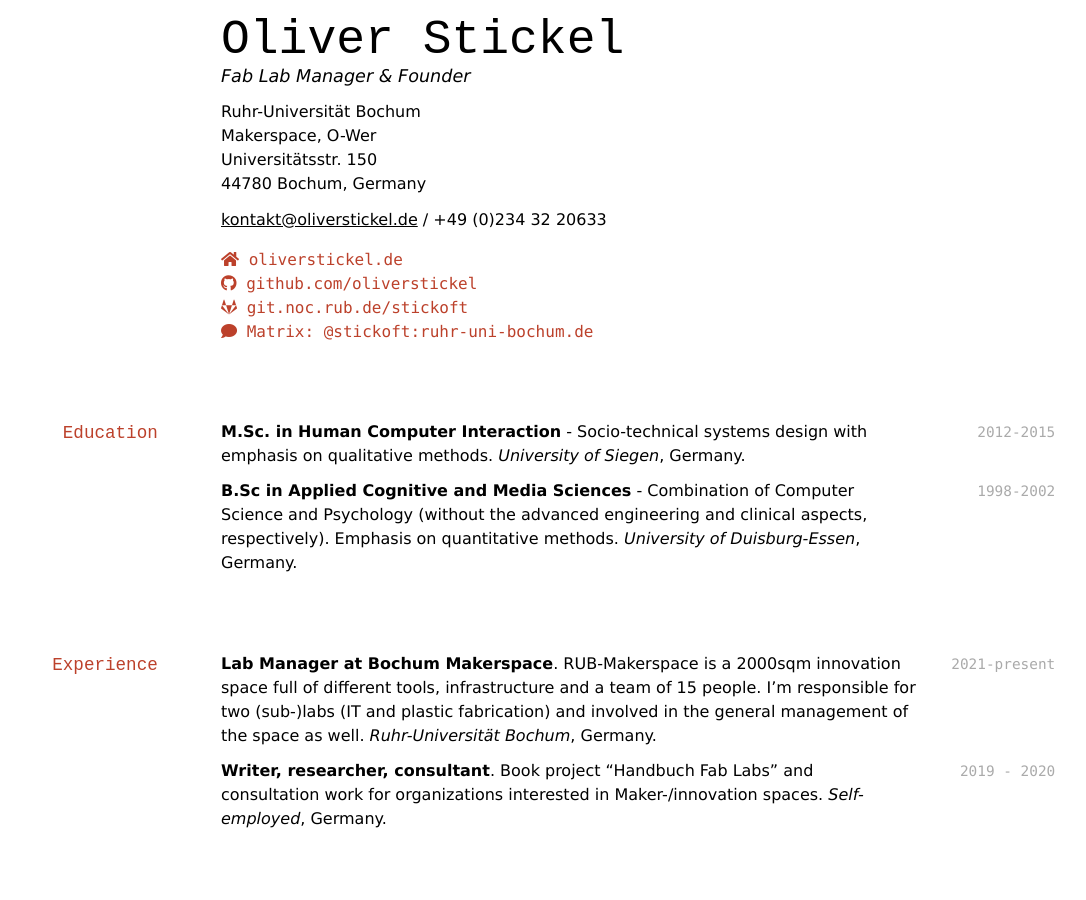
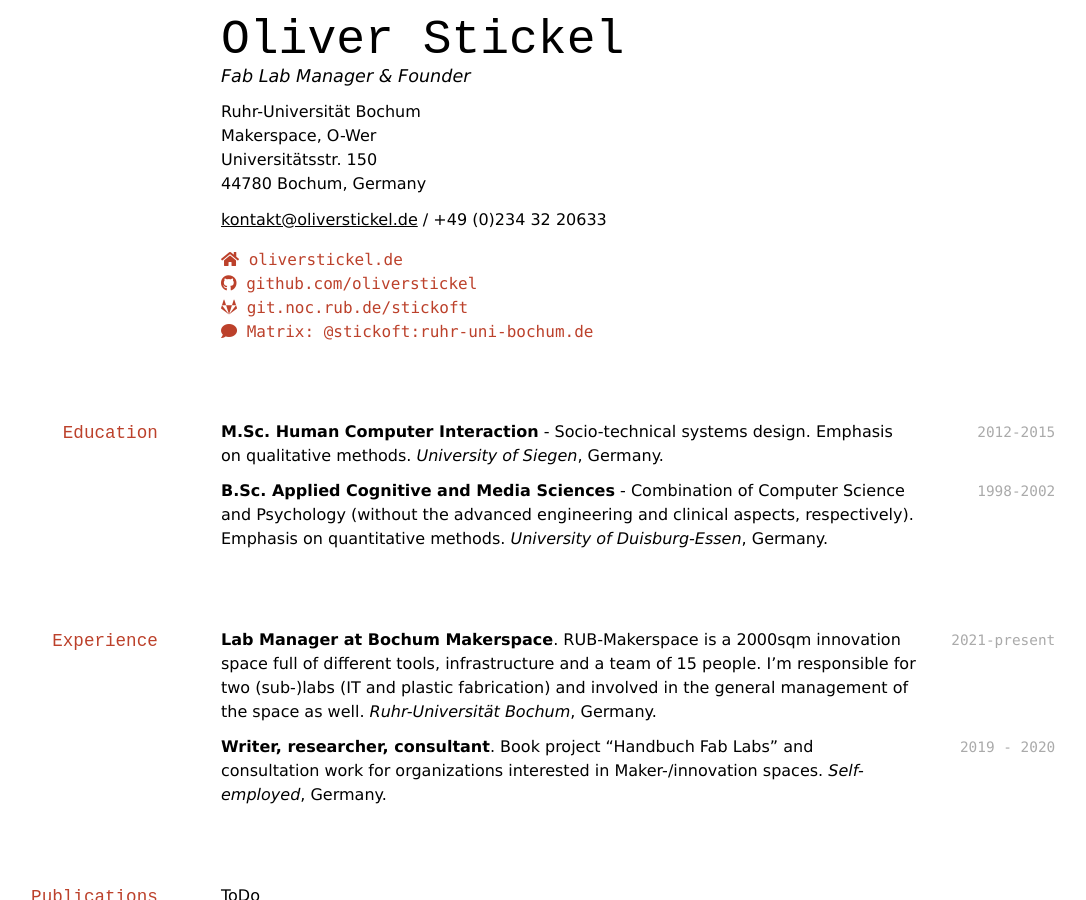
Before and after one commit to oliverstickel/oliverstickel.github.io, a Jekyll site: the page built from index.md, in a window 1280 px wide and 900 px high. Shown: the whole window, without its empty margins (111-1197 px from the left). Built offline with Jekyll 4.4.1, drawn with Linux system fonts in a browser that asks for light colours; nearby versions of some CDN libraries; a style sheet for code colours, icons or effects is not loaded.

Commit message:
Update index.md

```diff
--- a/index.md
+++ b/index.md
@@ -22,10 +22,10 @@ Universitätsstr. 150<br/>
 ## Education
 
 `2012-2015`
-**M.Sc. in Human Computer Interaction** - Socio-technical systems design with emphasis on qualitative methods. *University of Siegen*, Germany.
+**M.Sc. Human Computer Interaction** - Socio-technical systems design. Emphasis on qualitative methods. *University of Siegen*, Germany.
 
 `1998-2002`
-**B.Sc in Applied Cognitive and Media Sciences** - Combination of Computer Science and Psychology (without the advanced engineering and clinical aspects, respectively). Emphasis on quantitative methods. *University of Duisburg-Essen*, Germany.
+**B.Sc. Applied Cognitive and Media Sciences** - Combination of Computer Science and Psychology (without the advanced engineering and clinical aspects, respectively). Emphasis on quantitative methods. *University of Duisburg-Essen*, Germany.
 
 ## Experience
 
```
